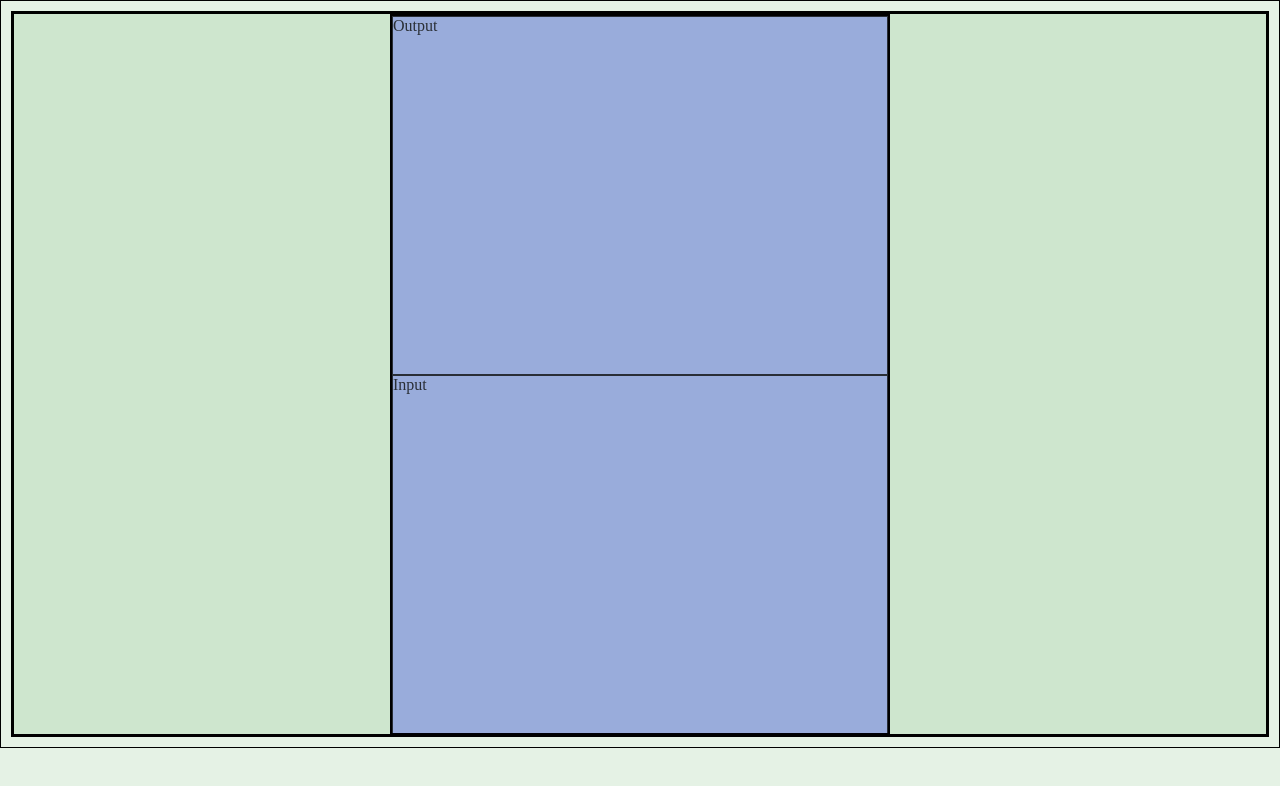
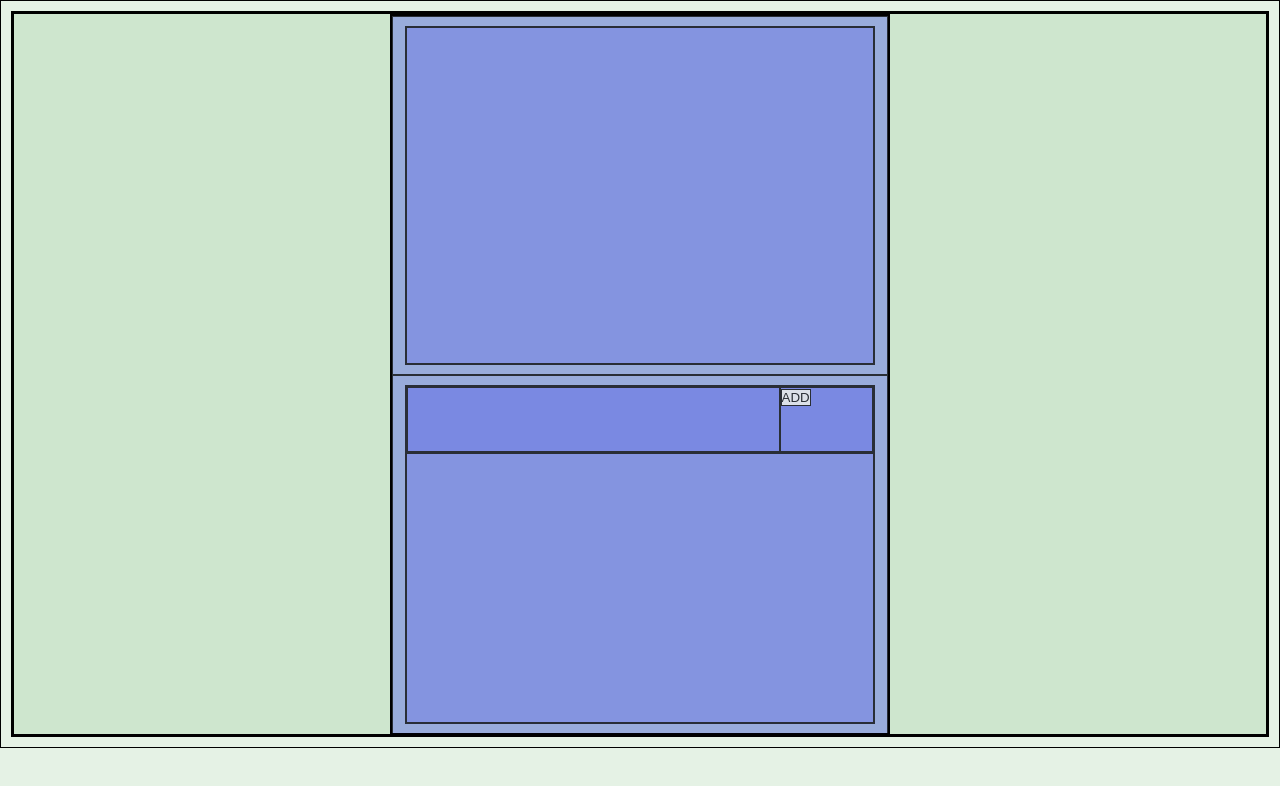
Before and after one commit to tomrosser100/easy-nutrition-calc, a React (Create React App) app in the folder front/: page / in a window 1280 px wide. Shown: the top 786 px of the page. Built offline with nearby package versions, Linux system fonts and the light colour scheme; the HTML template or start-up script is replaced by a standard one.

Commit message:
output and input major forms cont

```diff
--- a/front/src/App.tsx
+++ b/front/src/App.tsx
@@ -5,9 +5,22 @@ export default () => {
 
   return (
     <div id='app'>
-      <div id='output'>Output</div>
-      <Outlet />
-      <div id='input'>Input</div>
+      <div id='output'>
+        <div id='output_1'>
+          <div id='output_1a'></div>
+        </div>
+        </div>
+      <div id='input'>
+        <div id='input_1'>
+          <div id='input_1a'>
+            <div id='input_1a_1'></div>
+            <div id='input_1a_2'>
+              <button type="submit">ADD</button>
+            </div>
+          </div>
+          <div id='input_1b'></div>
+        </div>
+      </div>
     </div>
   )
 }
--- a/front/src/styles.css
+++ b/front/src/styles.css
@@ -32,12 +32,67 @@ body {
 
 #output {
   grid-area: "output";
+  display: flex;
+  justify-content: center;
+  align-items: center;
   background-color: rgb(0, 0, 255, .1);
   opacity: 0.75;
 }
 
+#output_1 {
+  background-color: rgb(0, 0, 255, .1);
+  width: 95%;
+  height: 95%;
+}
+
+#output_1a {
+  width: 100%;
+  height: 100%;
+  background-color: rgb(0, 0, 255, .1);
+}
+
 #input {
   grid-area: "input";
+  display: flex;
+  justify-content: center;
+  align-items: center;
   background-color: rgb(0, 0, 255, .1);
   opacity: 0.75;
 }
+
+#input_1 {
+  display: grid;
+  grid-template-columns: 1fr;
+  grid-template-rows: 1fr 4fr;
+  grid-template-areas:
+    "input_1a"
+    "input_1b";
+  width: 95%;
+  height: 95%;
+  background-color: rgb(0, 0, 255, .1);
+}
+
+#input_1a {
+  grid-area: 'input_1a';
+  background-color: rgb(0, 0, 255, .1);
+  display: grid;
+  grid-template-columns: 4fr 1fr;
+  grid-template-rows: 1fr;
+  grid-template-areas:
+    "input_1a_1" "input_1a_2";
+}
+
+#input_1a_1 {
+  grid-area: 'input_1a_1';
+  background-color: rgb(0, 0, 255, .1);
+}
+
+#input_1a_2 {
+  grid-area: 'input_1a_2';
+  background-color: rgb(0, 0, 255, .1);
+}
+
+#input_1b {
+  grid-area: 'input_1b';
+  background-color: rgb(0, 0, 255, .1);
+}
```
Also changed, not shown: 2 other files (tests, documents, lock files or other folders).
